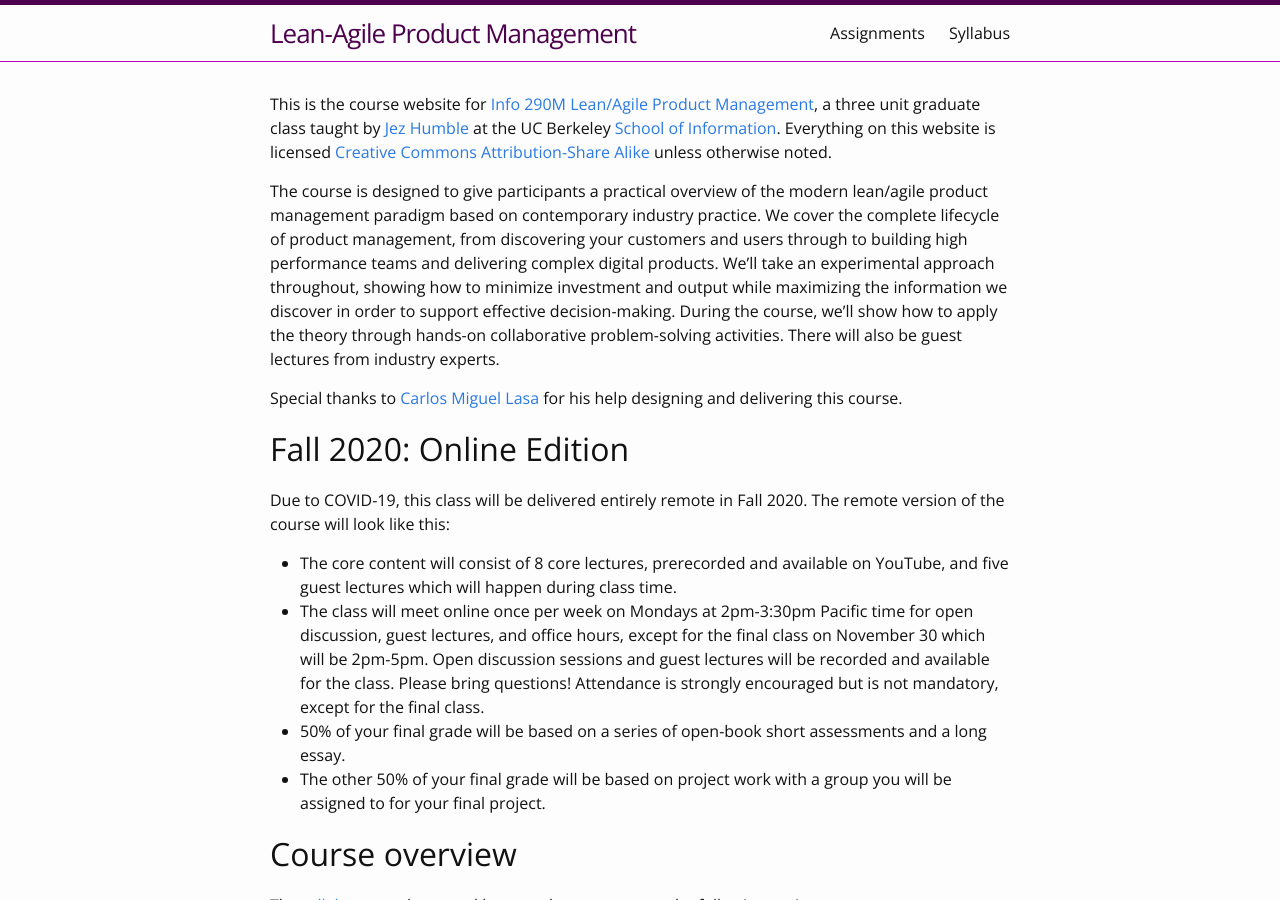
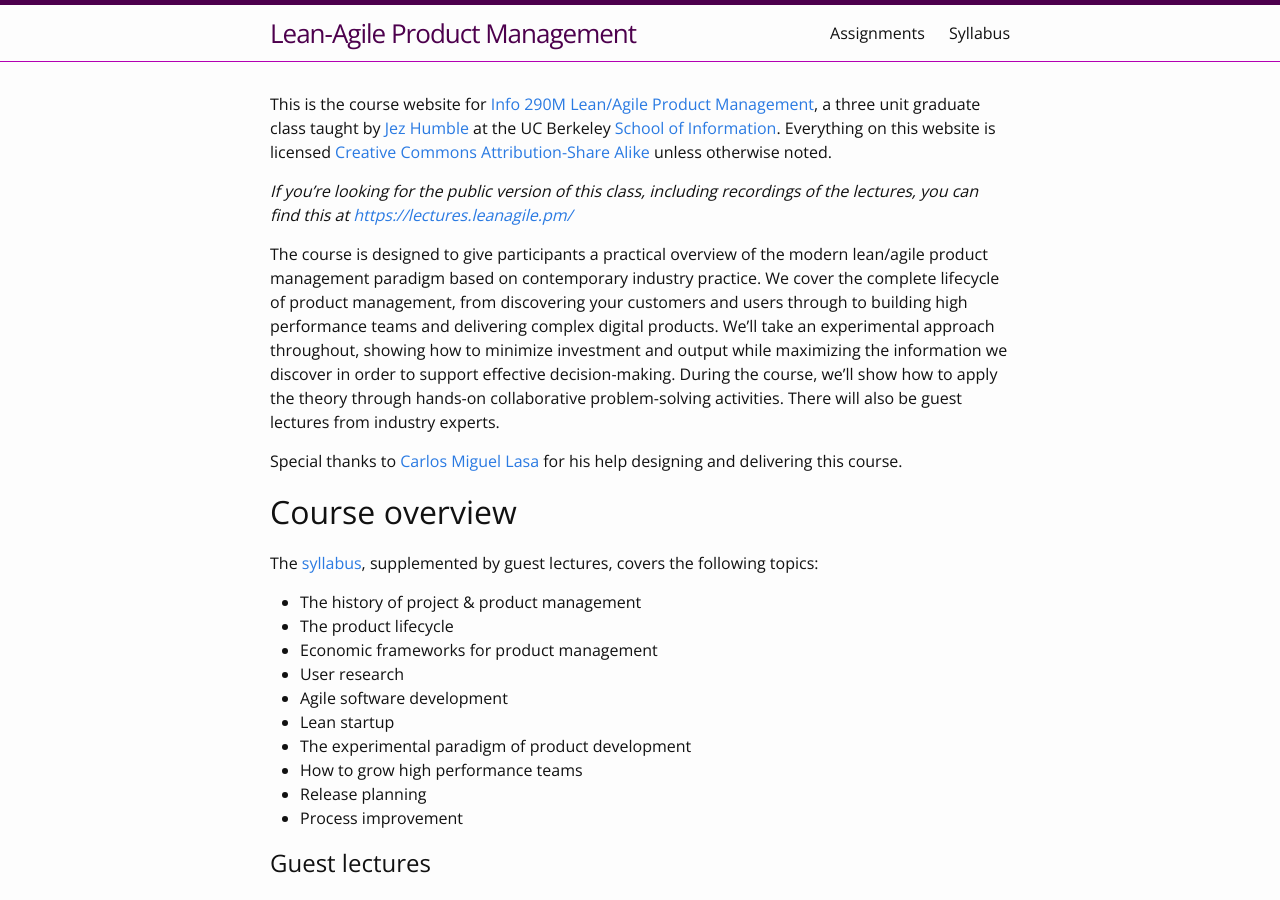
Before and after one commit to jezhumble/lapm, a Jekyll site: the page built from index.md, in a window 1280 px wide and 900 px high. Built offline with Jekyll 4.4.1, drawn with Linux system fonts in a browser that asks for light colours.

Commit message:
Closing the door on 2020

```diff
--- a/_includes/header.html
+++ b/_includes/header.html
@@ -15,7 +15,7 @@
 
       <div class="trigger">
         {% for my_page in site.pages %}
-          {% if my_page.title and my_page.nav %}
+          {% if my_page.title %}
           <a class="page-link" href="{{ my_page.url | prepend: site.baseurl }}">{{ my_page.title }}</a>
           {% endif %}
         {% endfor %}
--- a/index.md
+++ b/index.md
@@ -4,22 +4,15 @@ layout: default
 
 This is the course website for [Info 290M Lean/Agile Product Management](http://www.ischool.berkeley.edu/courses/i290m-lapm), a three unit graduate class taught by [Jez Humble](https://continuousdelivery.com/about/talks/) at the UC Berkeley [School of Information](http://www.ischool.berkeley.edu/). Everything on this website is licensed [Creative Commons Attribution-Share Alike](https://creativecommons.org/licenses/by-sa/3.0/us/) unless otherwise noted.
 
+_If you're looking for the public version of this class, including recordings of the lectures, you can find this at [https://lectures.leanagile.pm/](https://lectures.leanagile.pm)_
+
 The course is designed to give participants a practical overview of the modern lean/agile product management paradigm based on contemporary industry practice. We cover the complete lifecycle of product management, from discovering your customers and users through to building high performance teams and delivering complex digital products. We'll take an experimental approach throughout, showing how to minimize investment and output while maximizing the information we discover in order to support effective decision-making. During the course, we'll show how to apply the theory through hands-on collaborative problem-solving activities. There will also be guest lectures from industry experts.
 
 Special thanks to [Carlos Miguel Lasa](https://www.linkedin.com/in/cmlasa) for his help designing and delivering this course.
 
-# Fall 2020: Online Edition
-
-Due to COVID-19, this class will be delivered entirely remote in Fall 2020. The remote version of the course will look like this:
-
-* The core content will consist of 8 core lectures, prerecorded and available on YouTube, and five guest lectures which will happen during class time.
-* The class will meet online once per week on Mondays at 2pm-3:30pm Pacific time for open discussion, guest lectures, and office hours, except for the final class on November 30 which will be 2pm-5pm. Open discussion sessions and guest lectures will be recorded and available for the class. Please bring questions! Attendance is strongly encouraged but is not mandatory, except for the final class.
-* 50% of your final grade will be based on a series of open-book short assessments and a long essay.
-* The other 50% of your final grade will be based on project work with a group you will be assigned to for your final project.
-
 # Course overview
 
-The [syllabus](http://bit.ly/lapm-2020-syllabus), supplemented by guest lectures, covers the following topics:
+The [syllabus](syllabus.html), supplemented by guest lectures, covers the following topics:
 
 * The history of project & product management
 * The product lifecycle
@@ -45,7 +38,7 @@ Lecturers from previous years have included:
 
 # Pedagogy
 
-Contemporary research into education tells us that the most effective way for students to learn is through doing, and by synthesizing material themselves in both an individual and group setting. Thus the majority of the material is learned through group and independent study through [assignments](/assignments-remote.html) and in-class exercises (but note group exercises in Fall 2020 will be done as group assignments), including case studies. There is also traditional lecture-style teaching, but this is designed to be interactive, and students are strongly encouraged to ask questions and engage with the material - although again in Fall 2020 due to the use of pre-recorded material this will happen in discussion sessions. Final [grades](/assignments-remote.html) are determined through continuous assessment, and there is no final exam.
+Contemporary research into education tells us that the most effective way for students to learn is through doing, and by synthesizing material themselves in both an individual and group setting. Thus the majority of the material is learned through group and independent study through [assignments](assignments.html) and in-class exercises (but note group exercises in Fall 2020 will be done as group assignments), including case studies. There is also traditional lecture-style teaching, but this is designed to be interactive, and students are strongly encouraged to ask questions and engage with the material - although again in Fall 2020 due to the use of pre-recorded material this will happen in discussion sessions. Final [grades](assignments.html) are determined through continuous assessment, and there is no final exam.
 
 # Reading List
 
```
Also changed, not shown: assignments-remote.md (deleted, +0 -56 lines), assignments.md (+0 -4 lines), syllabus-remote.md (deleted, +0 -7 lines), syllabus.md (+0 -4 lines).
